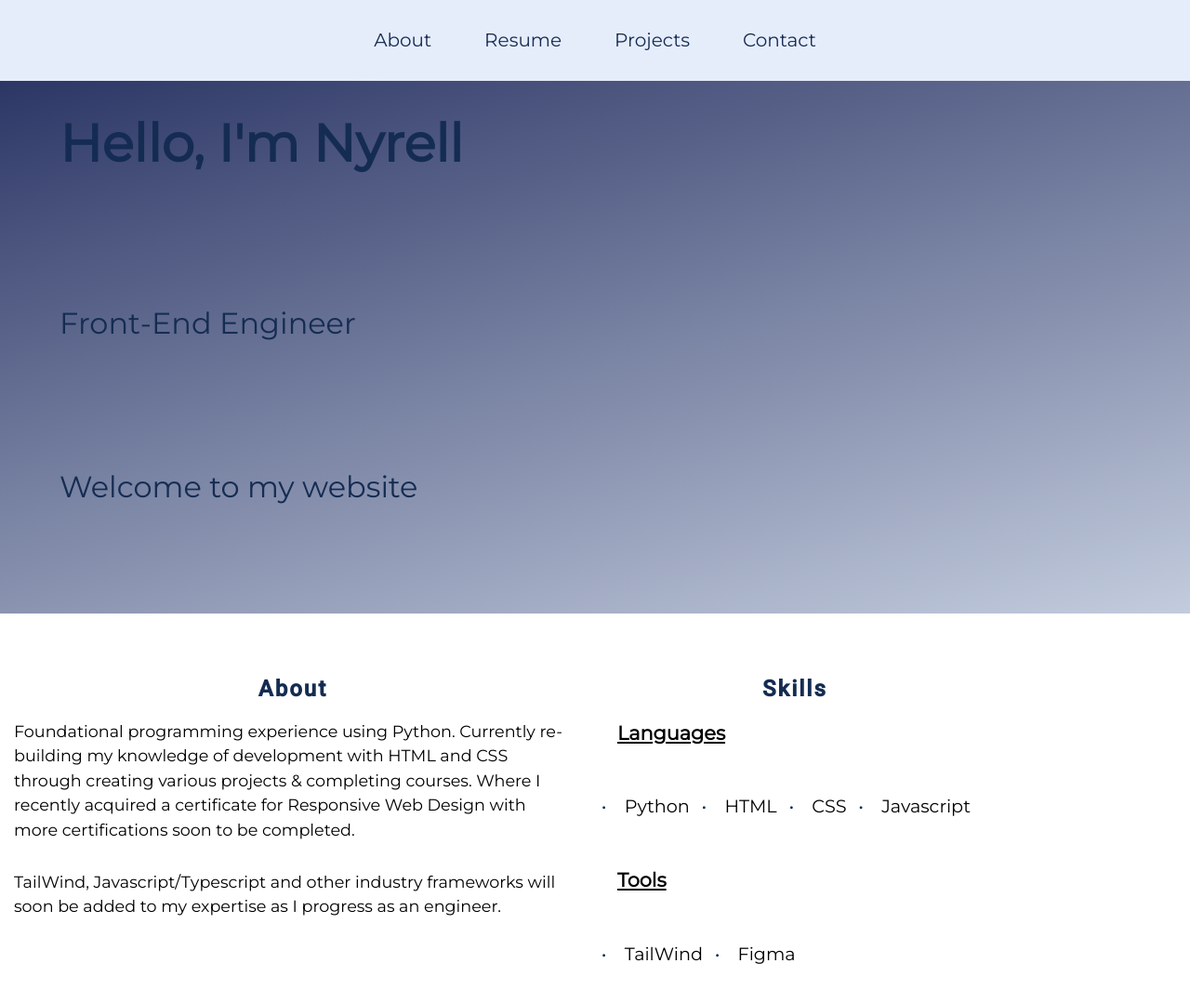
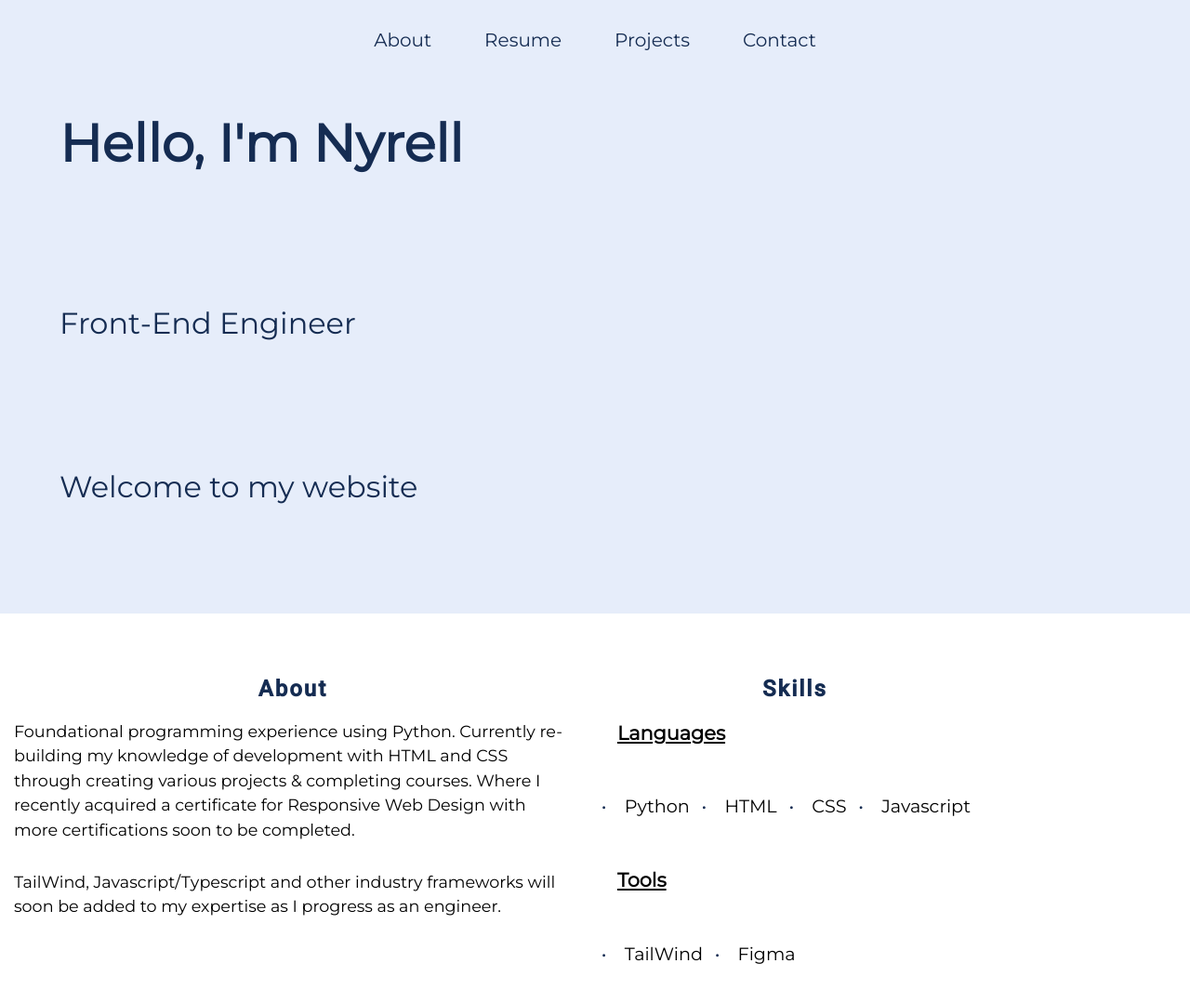
Before and after one commit to nyrellcl/web-port-sandbox, a plain HTML site: page index.html in a window 1280 px wide. Shown: the top 1079 px of the page at 93% size. Drawn offline with Linux system fonts and the light colour scheme.

Commit message:
Update styles.css

```diff
--- a/styles.css
+++ b/styles.css
@@ -183,9 +183,8 @@ button{
   flex-direction: column;
   justify-content: center;
   width: 100%;
-  background-color: #152C52;
+  background-color: #E6EDFA;
   padding: 3rem 0;
-  background-image: linear-gradient(345deg, #e6edfad4, rgb(86 18 141 / 14%));
 }
 
 .welcome-title, .welcome-description{
```
